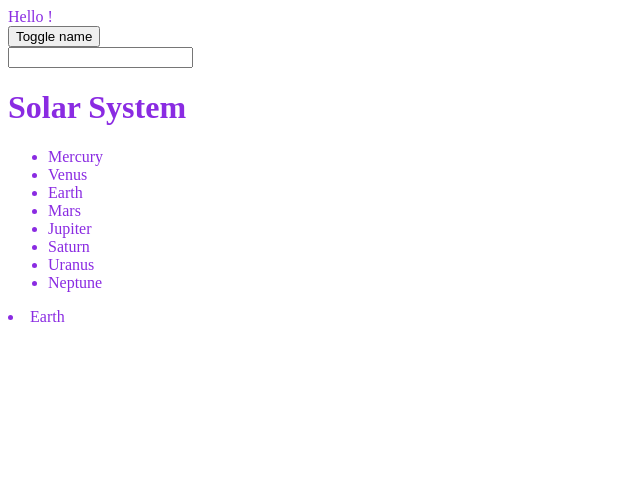
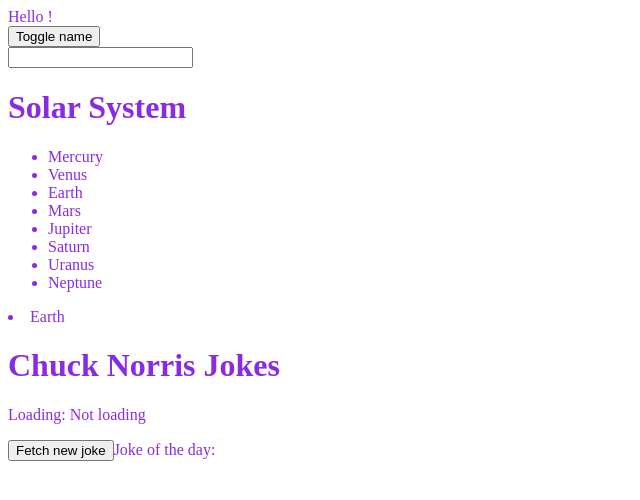
Before and after one commit to vdaskalov-ext/react-training-08-23, a React app: page / in a window 1280 px wide. Shown: the top 500 px of the page, without its empty margins (0-640 px from the left). Built offline with nearby package versions, Linux system fonts and the light colour scheme.

Commit message:
feat: Add joke component

```diff
--- a/src/app/app.tsx
+++ b/src/app/app.tsx
@@ -5,6 +5,7 @@
 import { Input } from './components/input';
 import { SolarSystem } from './components/solar-system';
 import { Planet } from './components/planet';
+import {Joke} from "./components/joke";
 
 // export function App() {
 //   return <div>Hello world!</div>;
@@ -31,6 +32,9 @@
       <div>
         <Planet />
       </div>
+        <div>
+            <Joke />
+        </div>
     </div>
   );
 };
--- /dev/null
+++ b/src/app/components/joke/index.tsx
@@ -0,0 +1 @@
+export * from './joke';
--- /dev/null
+++ b/src/app/components/joke/joke.tsx
@@ -0,0 +1,22 @@
+import {useState} from "react";
+
+export const Joke = () => {
+    const jokeUrl = 'https://api.chucknorris.io/jokes/random?category=dev';
+    const [currentJoke, setCurrentJoke] = useState('')
+    const [isLoading, setIsLoading] = useState(false);
+
+    return <div>
+        <h1>Chuck Norris Jokes</h1>
+        <p>Loading: {isLoading ? 'Loading' : 'Not loading'}</p>
+        <button type="button" onClick={() => {
+            setIsLoading(true);
+            fetch(jokeUrl)
+                .then(response => response.json())
+                .then(data => setCurrentJoke(data.value))
+                .finally(() => setIsLoading(false));
+        }
+        }>Fetch new joke
+        </button>
+        <span>Joke of the day: {currentJoke}</span>
+    </div>;
+}
```
Also changed, not shown: 1 other file (tests, documents, lock files or other folders).
